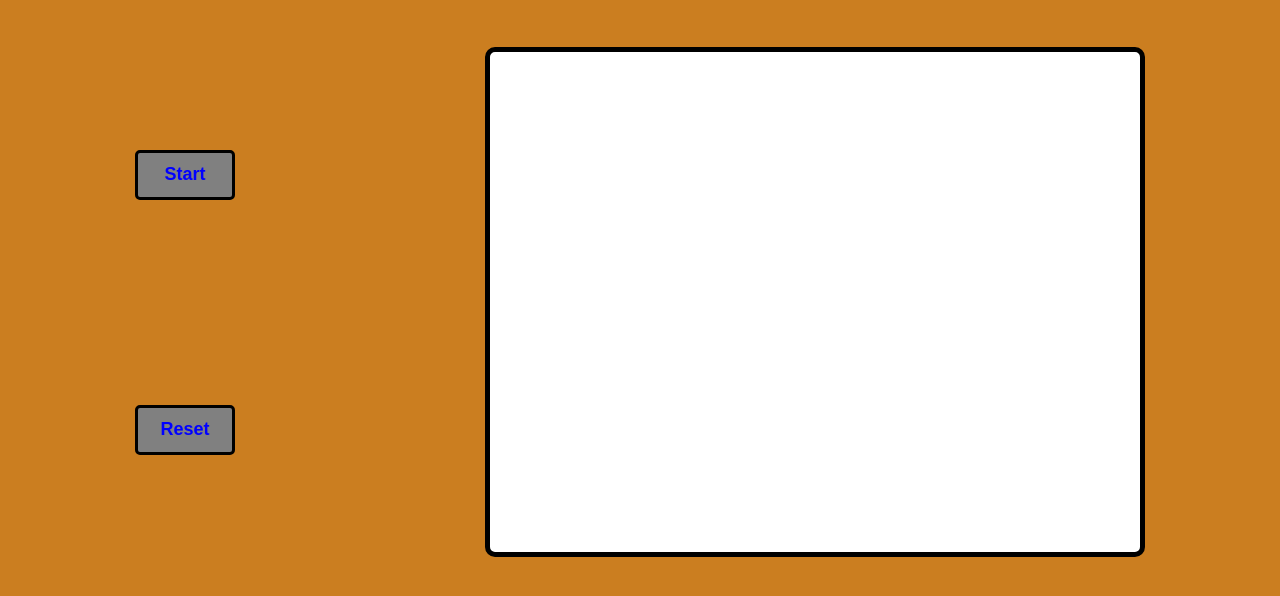
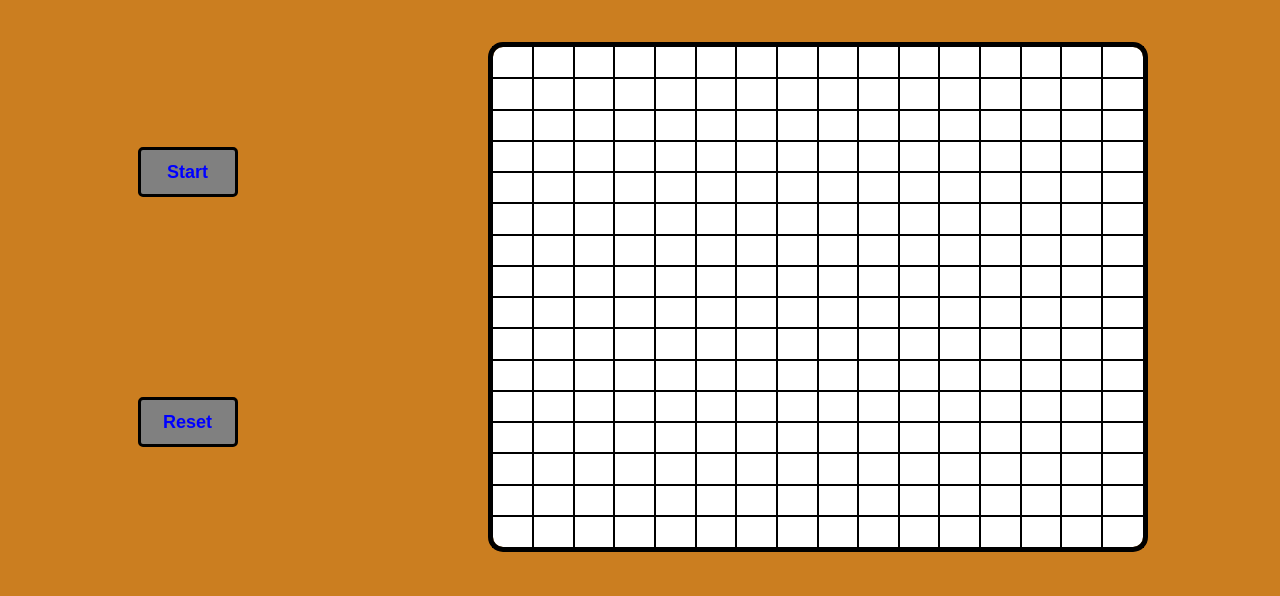
Before and after one commit to standard-12/OdinProject, a plain HTML site: page OdinProject4/index.html in a window 1280 px wide. Both pictures are taken after a click on the button "Start". Shown: the part 62-658 px from the top of the page. Drawn offline with Linux system fonts and the light colour scheme.

Commit message:
Added JS- More modifications required

```diff
--- a/OdinProject4/index.html
+++ b/OdinProject4/index.html
@@ -4,6 +4,7 @@
     <meta charset="UTF-8">
     <meta name="viewport" content="width=device-width, initial-scale=1.0">
     <link rel="stylesheet" href="styles.css">
+    <script src="scripts.js" defer></script>
     <title>OdinProject4</title>
 </head>
 <body>
--- a/OdinProject4/scripts.js
+++ b/OdinProject4/scripts.js
@@ -0,0 +1,32 @@
+function makegrid(dim) {
+    const sketchpad=document.querySelector(".sketchpad")
+    // Caluclate height and width of cells
+    let heightofdiv=sketchpad.offsetHeight/dim + "px"
+    let widthofdiv=sketchpad.offsetWidth/dim + "px"
+    console.log(heightofdiv,widthofdiv)
+
+    for(let i=0;i<dim;i++) {
+        for(let j=0;j<dim;j++){
+            let newdiv=document.createElement("div");
+            newdiv.classList.add("newdiv");
+            newdiv.style.height=heightofdiv;
+            newdiv.style.width=widthofdiv;
+            sketchpad.appendChild(newdiv);
+        }
+    }
+
+    const newdivs=document.querySelectorAll(".newdiv");
+    let newdivsArray = Array.from(newdivs)
+    for(const divs of newdivsArray){
+    divs.addEventListener("mouseover",coluring)
+    }
+}
+let dimension=16;
+const startbutton=document.querySelector(".start")
+startbutton.addEventListener("click",() => makegrid(dimension))
+
+
+
+function coluring(event) {
+    event.target.style.backgroundColor ="black";
+}
--- a/OdinProject4/styles.css
+++ b/OdinProject4/styles.css
@@ -23,8 +23,11 @@ body {
     height: 500px;
     width: 650px;
     border-radius: 10px;
-    border: 5px solid black;
+    outline: 5px solid black;
     background-color: white;
+    display: flex;
+    flex-wrap: wrap;  /* The added divs will be wrapped */
+    /* overflow: hidden; */
 }
 
 .menus {
@@ -43,3 +46,8 @@ button {
     font-size: large;
     font-weight: 600;
 }
+
+.newdiv {
+    /* box-sizing: border-box; */
+    outline: 1px solid black;
+}
```
